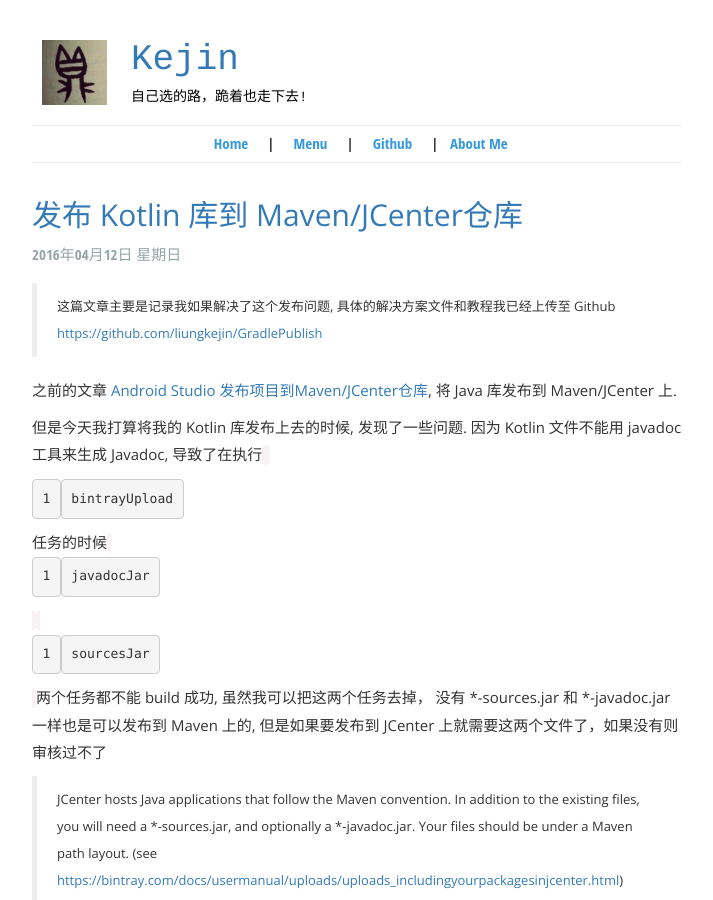
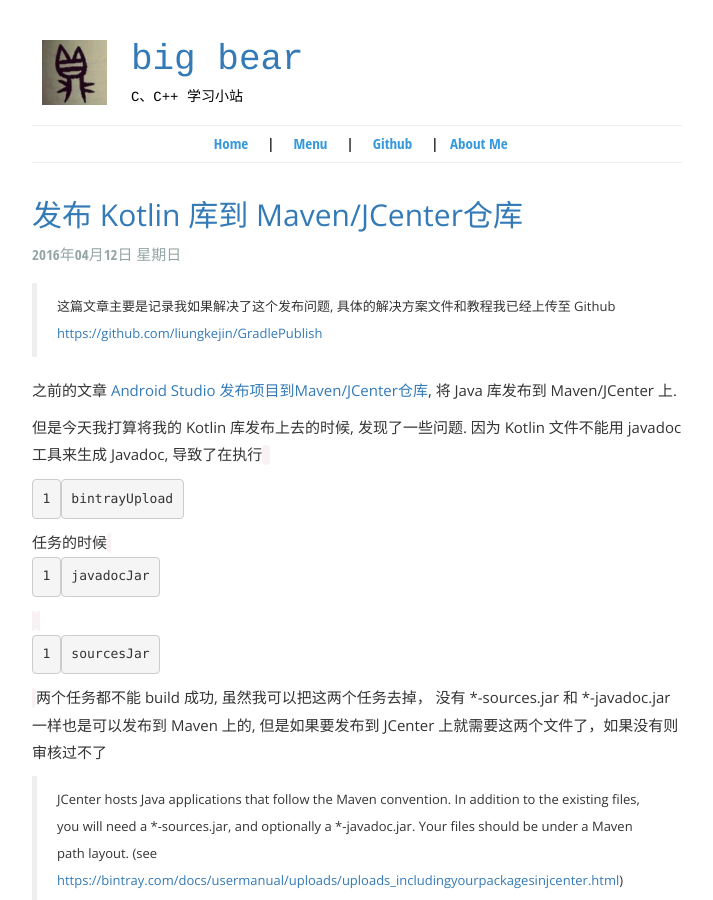
Before and after one commit to bigbearisme/bigbearisme.github.io, a Jekyll site: the page built from index.html, in a window 1280 px wide and 900 px high. Shown: the whole window, without its empty margins (283-996 px from the left). Built offline with Jekyll 4.4.1, drawn with Linux system fonts in a browser that asks for light colours.

Commit message:
修改作者信息

```diff
--- a/_data/blog.yml
+++ b/_data/blog.yml
@@ -1,2 +1,2 @@
-title: Kejin
-description: 自己选的路，跪着也走下去!
+title: big bear
+description: C、C++ 学习小站
```
